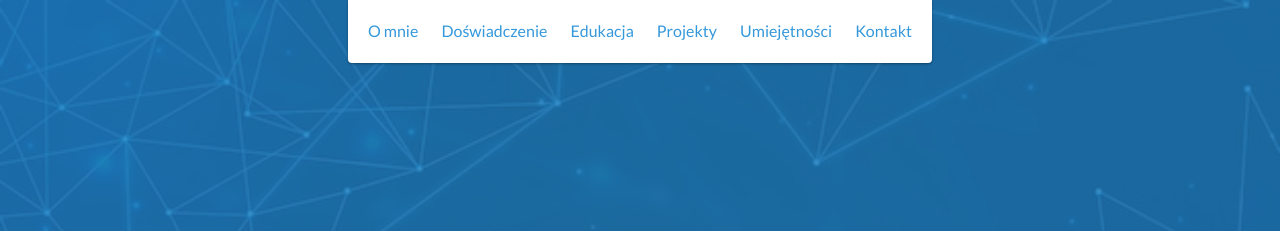
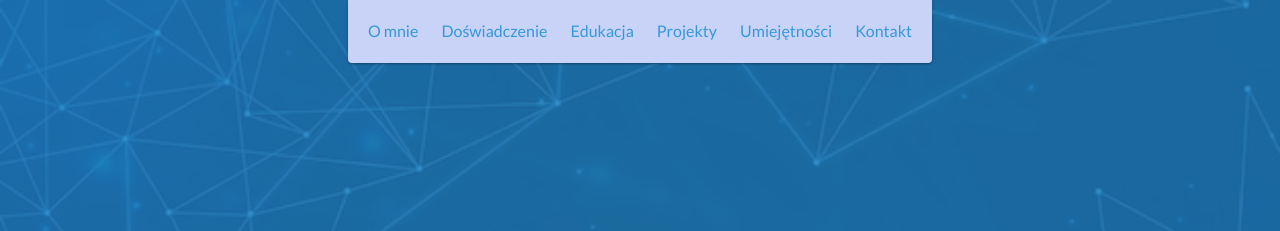
Before and after one commit to Czarkooo/Czarkooo.github.io, a website: page index.html in a window 1280 px wide. Shown: the top 231 px of the page. Drawn offline with nearby package versions, Linux system fonts and the light colour scheme; files that its build step writes are made by us from their sources.

Commit message:
Update styles.scss

```diff
--- a/scss/styles.scss
+++ b/scss/styles.scss
@@ -38,8 +38,8 @@ $base-color: #3498db;
 $base-color-hover: darken($base-color, 10%);
 
 // Define background colors
-$background: #fff;
-$background-alt: #f2f2f5;
+$background: #c8d3f7;
+$background-alt: #ababe0;
 
 // Define border colors
 $border: #dcd9d9;
```
